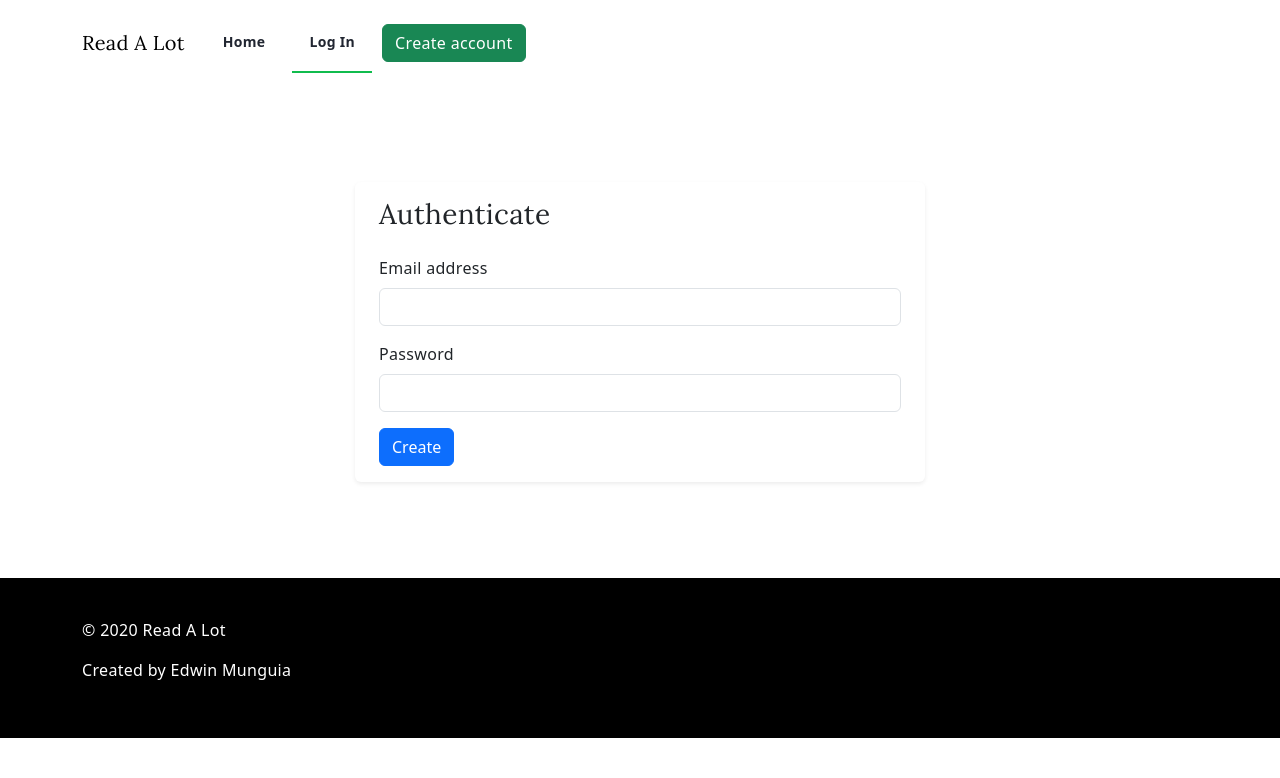
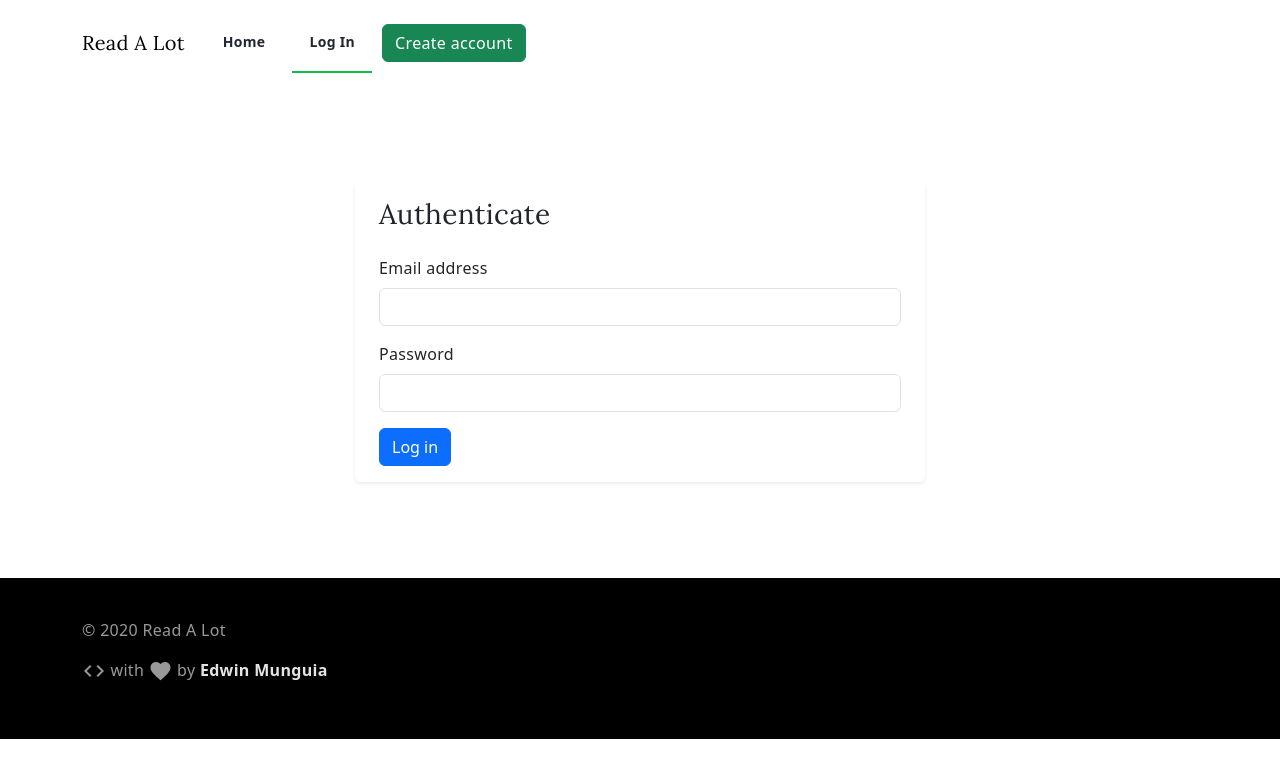
Before and after one commit to edwinmunguia/readalot-challenge, a React (Create React App) app in the folder client/: page /login in a window 1280 px wide. Shown: the top 778 px of the page. Built offline with nearby package versions, Linux system fonts and the light colour scheme.

Commit message:
minor fixes in ui

```diff
--- a/client/public/index.html
+++ b/client/public/index.html
@@ -10,6 +10,8 @@
       content="Web site created using create-react-app"
     />
     <link rel="apple-touch-icon" href="%PUBLIC_URL%/logo192.png" />
+    <link href="https://fonts.googleapis.com/icon?family=Material+Icons"
+      rel="stylesheet">
     <link
       href="https://fonts.googleapis.com/css?family=Didact+Gothic"
       rel="stylesheet"
--- a/client/src/App.css
+++ b/client/src/App.css
@@ -110,9 +110,7 @@ header.navbar .nav-link.publish.active {
   width: 100vw;
   max-width: 100vw;
   margin: 35px 0;
-  margin-left: calc(
-    50% - 50vw
-  );
+  margin-left: calc(50% - 50vw);
 }
 
 .post-heading {
@@ -138,12 +136,12 @@ header.navbar .nav-link.publish.active {
 }
 .post-heading h1 {
   margin-bottom: 0;
-  font-size: 3.9rem;
+  font-size: 3.5rem;
   line-height: 1;
   font-weight: 700;
 }
 .post-heading .summary {
-  font-size: 1.3rem;
+  font-size: 1.2rem;
   font-style: italic;
   font-weight: 400;
   color: #767983;
@@ -168,9 +166,8 @@ header.navbar .nav-link.publish.active {
   .post-cover {
     width: 100%;
     height: 350px;
-    margin: 0!important;
+    margin: 0 !important;
   }
-
 }
 
 /**
@@ -328,8 +325,21 @@ header.navbar .nav-link.publish.active {
 
 footer {
   background-color: #333;
+  color: #999;
+  padding: 40px 0;
+}
+footer a {
+  color: rgb(228, 228, 228);
+  font-weight: bold;
+}
+footer a:hover {
   color: #fff;
-  padding: 40px 0;
+}
+
+footer i {
+  font-size: 1.2em;
+	vertical-align: middle;
+	font-weight: bold;
 }
 
 /*
--- a/client/src/components/Footer.js
+++ b/client/src/components/Footer.js
@@ -5,7 +5,7 @@ const Footer = () => {
     <footer className="bg-black">
       <div className="container">
         <p>&copy; {new Date().getFullYear()} Read A Lot</p>
-        <p>Created by Edwin Munguia</p>
+        <p><i class="material-icons">code</i> with <i class="material-icons heart">favorite</i> by <a href="https://github.com/edwinmunguia">Edwin Munguia</a></p>
       </div>
     </footer>
   );
--- a/client/src/views/LogIn.js
+++ b/client/src/views/LogIn.js
@@ -90,7 +90,7 @@ const LogIn = () => {
           </div>
           {!isProcessing ? (
             <button type="submit" className="btn btn-primary">
-              Create
+              Log in
             </button>
           ) : (
             <div className="spinner-border text-success mb-3" role="status">
--- a/client/src/views/SignUp.js
+++ b/client/src/views/SignUp.js
@@ -139,7 +139,7 @@ const SignUp = () => {
           </div>
           {!state.isProcessing ? (
             <button type="submit" className="btn btn-primary">
-              Create
+              Create account
             </button>
           ) : (
             <div className="spinner-border text-success mb-3" role="status">
```
